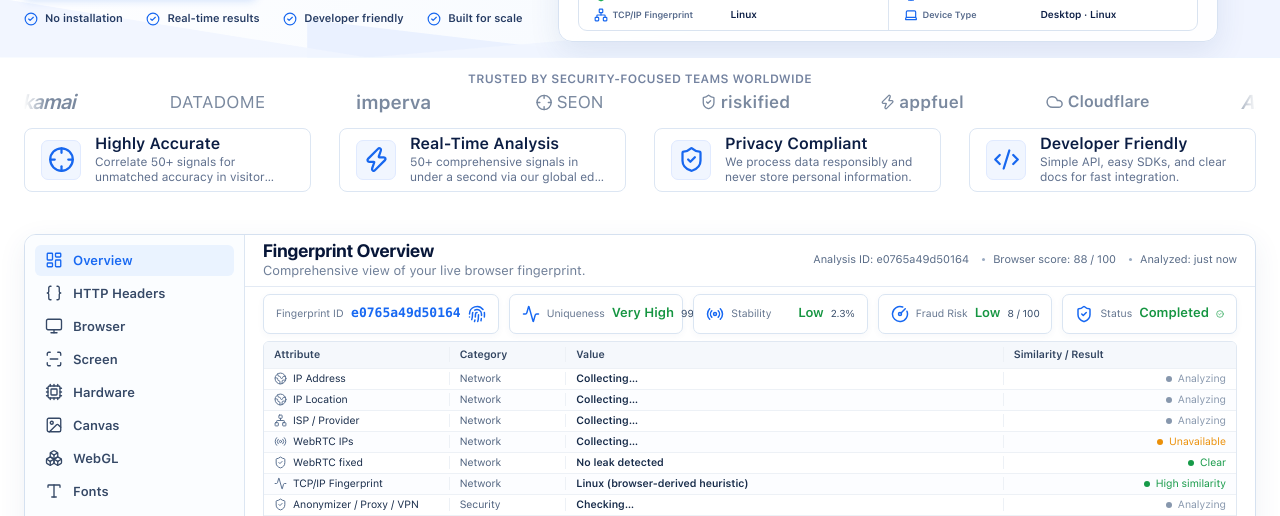
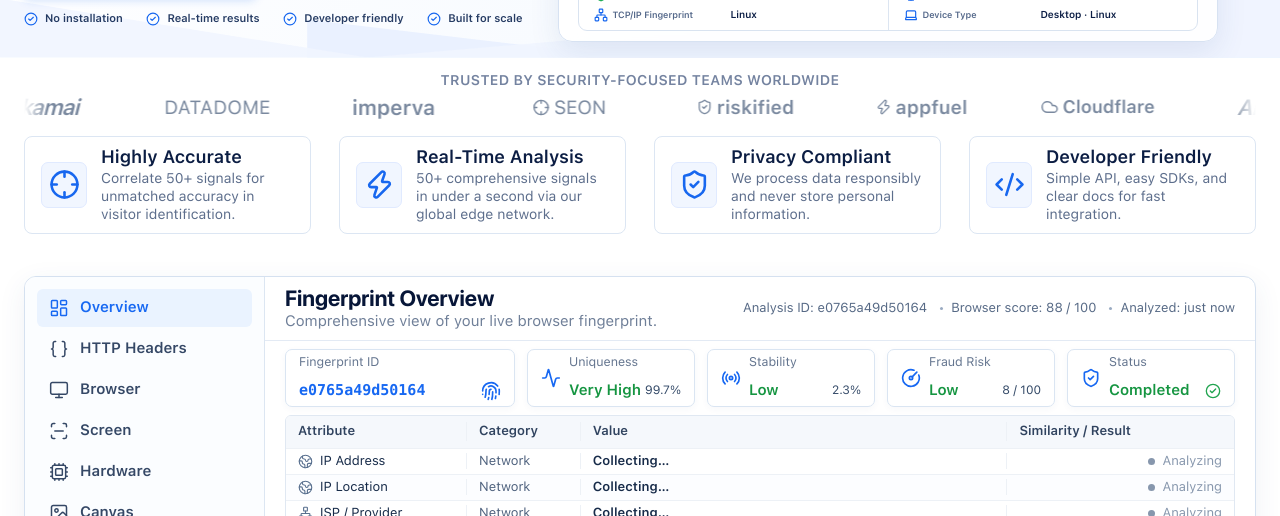
Before and after one commit to maianhvan04-developer/v3.fingerprint.hidemium.io, a Next.js app: page / in a window 1280 px wide. Shown: the part 284-800 px from the top of the page. Built offline with nearby package versions, Linux system fonts and the light colour scheme; no server answers.

Commit message:
feat: enlarge landing typography

```diff
--- a/src/components/landing/header-hero.module.css
+++ b/src/components/landing/header-hero.module.css
@@ -667,10 +667,10 @@
 .trustInner > h2 {
   margin: 0;
   color: #7483a0;
-  font-size: 12px;
+  font-size: 14px;
   font-weight: 650;
   letter-spacing: 0.35px;
-  line-height: 18px;
+  line-height: 20px;
   text-align: center;
 }
 
@@ -716,7 +716,7 @@
   grid-template-columns: repeat(7, 1fr);
   align-items: center;
   width: max(980px, min(1536px, calc(100vw - 48px)));
-  min-height: 28px;
+  min-height: 34px;
   flex: 0 0 auto;
   color: #7a899f;
 }
@@ -726,37 +726,37 @@
   align-items: center;
   justify-content: center;
   gap: 4px;
-  font-size: 16px;
+  font-size: 18px;
   font-weight: 750;
   line-height: 1;
   white-space: nowrap;
 }
 
 .partnerMarks .akamai {
-  font-size: 20px;
+  font-size: 22px;
   font-style: italic;
   letter-spacing: -1px;
 }
 
 .partnerMarks .datadome {
-  font-size: 17px;
+  font-size: 19px;
   font-weight: 500;
   letter-spacing: 0.3px;
 }
 
 .partnerMarks .imperva {
-  font-size: 19px;
+  font-size: 21px;
   font-weight: 800;
 }
 
 .partnerMarks .seon {
-  font-size: 17px;
+  font-size: 19px;
   font-weight: 500;
 }
 
 .partnerMarks .riskified,
 .partnerMarks .appfuel {
-  font-size: 17px;
+  font-size: 19px;
   letter-spacing: 0.2px;
 }
 
@@ -781,8 +781,8 @@
   align-items: center;
   gap: 14px;
   min-width: 0;
-  height: 64px;
-  padding: 9px 16px;
+  height: 98px;
+  padding: 11px 16px;
   border: 1px solid #dce6f3;
   border-radius: 8px;
   background: #ffffff;
@@ -799,9 +799,9 @@
   display: inline-flex;
   align-items: center;
   justify-content: center;
-  width: 40px;
-  height: 40px;
-  flex: 0 0 40px;
+  width: 46px;
+  height: 46px;
+  flex: 0 0 46px;
   border: 1px solid #e0eaff;
   border-radius: 7px;
   background: #f1f6ff;
@@ -809,16 +809,16 @@
 }
 
 .featureIcon svg {
-  width: 27px;
-  height: 27px;
+  width: 31px;
+  height: 31px;
 }
 
 .featureCard h3 {
   margin: 0 0 2px;
   color: #0b1d43;
-  font-size: 16px;
+  font-size: 18px;
   font-weight: 700;
-  line-height: 19px;
+  line-height: 21px;
 }
 
 .featureCard p {
@@ -826,11 +826,11 @@
   overflow: hidden;
   margin: 0;
   color: #5d6e8c;
-  font-size: 12px;
+  font-size: 14px;
   font-weight: 500;
-  line-height: 15px;
+  line-height: 18px;
   -webkit-box-orient: vertical;
-  -webkit-line-clamp: 2;
+  -webkit-line-clamp: 3;
 }
 
 @media (max-width: 1220px) {
@@ -1203,7 +1203,7 @@
 
   .featureCard {
     height: auto;
-    min-height: 82px;
+    min-height: 110px;
   }
 }
 
--- a/src/components/landing/overview-footer.module.css
+++ b/src/components/landing/overview-footer.module.css
@@ -1,8 +1,8 @@
 .overview {
   display: grid;
-  grid-template-columns: 220px minmax(0, 1fr);
+  grid-template-columns: 240px minmax(0, 1fr);
   width: min(1536px, calc(100% - 48px));
-  min-height: 390px;
+  min-height: 500px;
   margin: 28px auto 0;
   overflow: hidden;
   background: #fff;
@@ -14,8 +14,8 @@
 .categoryRail {
   display: flex;
   flex-direction: column;
-  gap: 2px;
-  padding: 10px;
+  gap: 3px;
+  padding: 12px;
   border-right: 1px solid #dce6f2;
   background: #fbfdff;
 }
@@ -25,13 +25,13 @@
   display: flex;
   align-items: center;
   width: 100%;
-  height: 31px;
-  padding: 0 10px;
-  gap: 10px;
+  height: 38px;
+  padding: 0 12px;
+  gap: 11px;
   color: #354866;
   background: transparent;
   border-radius: 6px;
-  font-size: 13px;
+  font-size: 15px;
   font-weight: 600;
   line-height: 1;
   text-align: left;
@@ -40,8 +40,8 @@
 
 .categoryButton svg,
 .categoryActive svg {
-  width: 18px;
-  height: 18px;
+  width: 20px;
+  height: 20px;
 }
 
 .categoryButton:hover,
@@ -58,8 +58,8 @@
   display: flex;
   align-items: center;
   justify-content: space-between;
-  height: 52px;
-  padding: 2px 18px;
+  height: 64px;
+  padding: 4px 20px;
   gap: 18px;
   border-bottom: 1px solid #e3eaf4;
 }
@@ -76,16 +76,16 @@
 
 .workspaceHeader h2 {
   font-family: var(--display);
-  font-size: 18px;
+  font-size: 22px;
   font-weight: 700;
-  line-height: 20px;
+  line-height: 24px;
 }
 
 .workspaceHeader p {
   margin-top: 2px;
   color: #6f7f98;
-  font-size: 13px;
-  line-height: 16px;
+  font-size: 15px;
+  line-height: 18px;
 }
 
 .analysisMeta {
@@ -93,7 +93,7 @@
   align-items: center;
   gap: 13px;
   color: #566985;
-  font-size: 11px;
+  font-size: 13px;
   white-space: nowrap;
 }
 
@@ -110,64 +110,109 @@
 .metrics {
   display: grid;
   grid-template-columns: minmax(230px, 1.35fr) repeat(4, minmax(130px, 1fr));
-  gap: 10px;
-  padding: 7px 18px;
+  gap: 12px;
+  padding: 8px 20px;
 }
 
 .idMetric,
 .metricCard {
   position: relative;
-  display: flex;
   align-items: center;
   min-width: 0;
-  height: 40px;
-  padding: 0 12px;
-  gap: 7px;
+  height: 58px;
+  padding: 0 13px;
+  gap: 8px;
   background: #fff;
   border: 1px solid #dae5f2;
   border-radius: 7px;
   box-shadow: 0 2px 7px rgb(55 86 135 / 4%);
 }
 
+.idMetric {
+  display: grid;
+  grid-template-columns: minmax(0, 1fr) auto;
+  grid-template-rows: 18px 22px;
+  align-content: center;
+  column-gap: 8px;
+}
+
+.metricCard {
+  display: grid;
+  grid-template-columns: 20px minmax(0, 1fr) auto;
+  grid-template-rows: 18px 22px;
+  align-content: center;
+  column-gap: 8px;
+}
+
 .idMetric span,
 .metricCard span {
   color: #64758f;
-  font-size: 10.5px;
+  font-size: 12.5px;
   white-space: nowrap;
+}
+
+.idMetric span {
+  grid-column: 1 / -1;
+  grid-row: 1;
+}
+
+.metricCard span {
+  grid-column: 2 / -1;
+  grid-row: 1;
 }
 
 .idMetric strong {
   min-width: 0;
-  margin-left: auto;
+  grid-column: 1;
+  grid-row: 2;
+  margin-left: 0;
   overflow: hidden;
   color: #1768f2;
   font-family: var(--mono);
-  font-size: 13px;
+  font-size: 15px;
   text-overflow: ellipsis;
   white-space: nowrap;
 }
 
 .idMetric svg,
 .metricCard > svg:first-child {
-  width: 18px;
-  height: 18px;
+  width: 20px;
+  height: 20px;
   flex: 0 0 auto;
   color: #1768f2;
 }
 
+.idMetric svg {
+  grid-column: 2;
+  grid-row: 2;
+}
+
+.metricCard > svg:first-child {
+  grid-column: 1;
+  grid-row: 1 / 3;
+}
+
 .metricCard strong {
-  margin-left: auto;
-  font-size: 13px;
+  grid-column: 2;
+  grid-row: 2;
+  margin-left: 0;
+  font-size: 15px;
   white-space: nowrap;
 }
 
 .metricCard small {
+  grid-column: 3;
+  grid-row: 2;
   color: #334967;
-  font-size: 10px;
+  font-size: 12px;
   white-space: nowrap;
 }
 
 .metricCard .metricCheck {
+  grid-column: 3;
+  grid-row: 2;
+  width: 16px;
+  height: 16px;
   color: #22a450;
 }
 
@@ -184,8 +229,8 @@
 }
 
 .summaryTable {
-  width: calc(100% - 36px);
-  margin: 0 18px 8px;
+  width: calc(100% - 40px);
+  margin: 0 20px 12px;
   overflow: hidden;
   border: 1px solid #e0e8f2;
   border-radius: 6px;
@@ -199,17 +244,17 @@
 }
 
 .tableHeader {
-  height: 26px;
+  height: 32px;
   color: #30435f;
   background: #f5f8fc;
-  font-size: 10.5px;
+  font-size: 13px;
   font-weight: 700;
 }
 
 .tableHeader span,
 .tableRow > span {
   min-width: 0;
-  padding: 0 10px;
+  padding: 0 12px;
 }
 
 .tableHeader span + span,
@@ -218,10 +263,10 @@
 }
 
 .tableRow {
-  min-height: 21px;
+  min-height: 26px;
   color: #172b49;
   border-top: 1px solid #edf1f6;
-  font-size: 10.5px;
+  font-size: 13px;
   line-height: 1.25;
 }
 
@@ -233,12 +278,12 @@
 .resultCell {
   display: flex;
   align-items: center;
-  gap: 6px;
+  gap: 7px;
 }
 
 .attributeCell svg {
-  width: 13px;
-  height: 13px;
+  width: 15px;
+  height: 15px;
   flex: 0 0 auto;
   color: #59708f;
 }
@@ -260,8 +305,8 @@
 }
 
 .resultCell i {
-  width: 6px;
-  height: 6px;
+  width: 7px;
+  height: 7px;
   background: currentColor;
   border-radius: 999px;
 }
@@ -713,27 +758,28 @@
   }
 
   .attributeCell {
-    font-size: 10px;
+    font-size: 13px;
     font-weight: 700;
   }
 
   .categoryCell {
     grid-column: 1;
     grid-row: 2;
-    font-size: 8px;
+    font-size: 11.5px;
   }
 
   .valueCell {
     grid-column: 1 / -1;
     grid-row: 3;
     padding-top: 3px !important;
-    font-size: 11px;
+    font-size: 13px;
     white-space: normal;
   }
 
   .resultCell {
     grid-column: 2;
     grid-row: 1 / 3;
+    font-size: 12.5px;
   }
 
   .footerInner {
```
Also changed, not shown: 6 other files (tests, documents, lock files or other folders).
